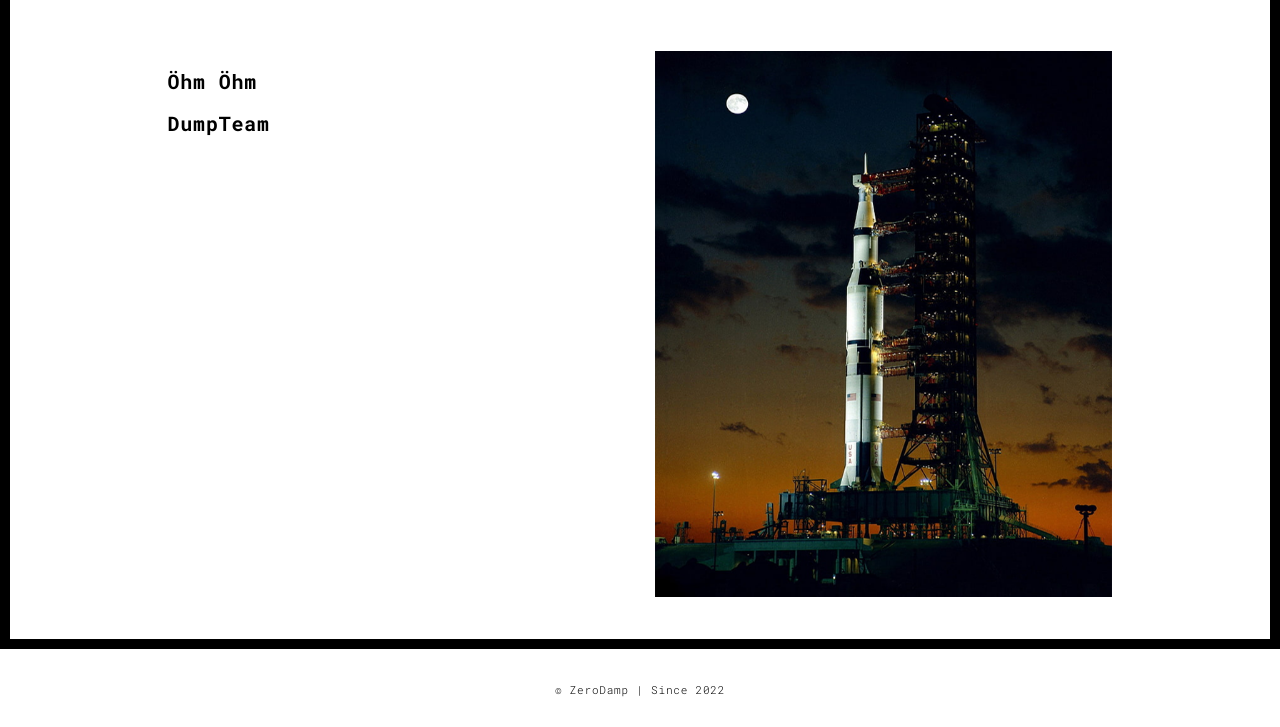
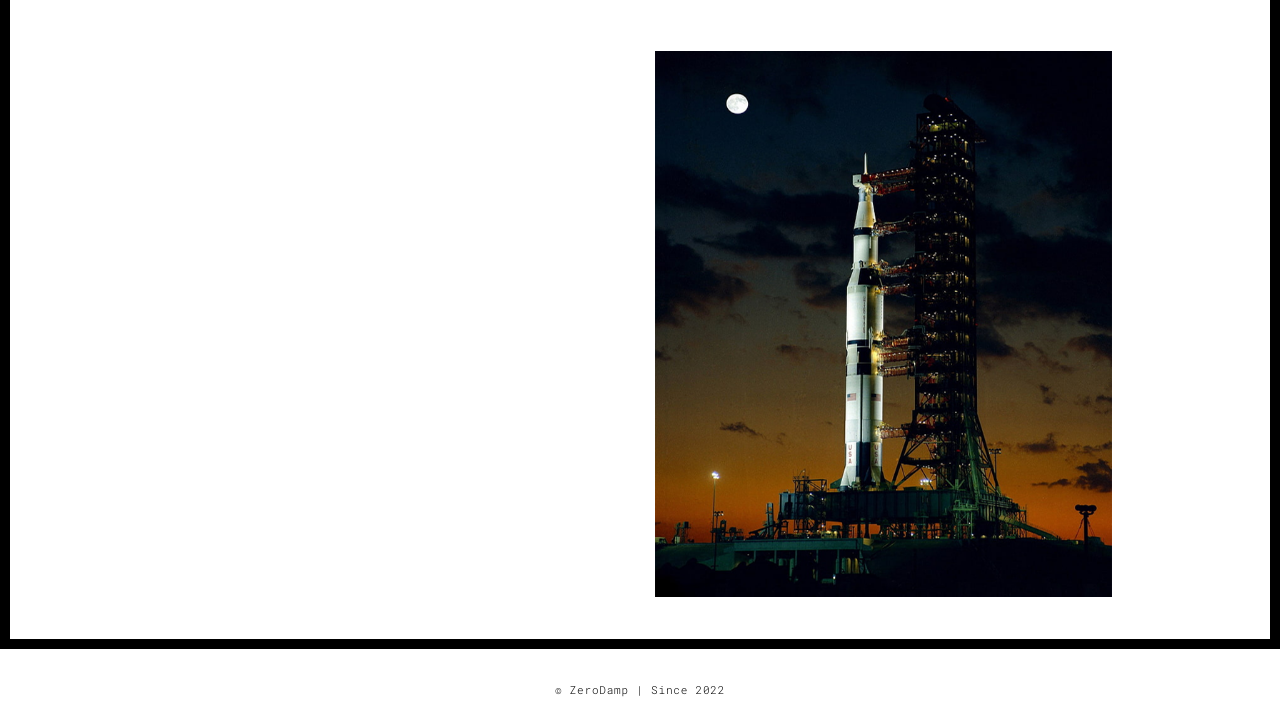
Before and after one commit to zerodamp/zerodamp.github.io, a plain HTML site: page about.html in a window 1280 px wide. Shown: the part 151-878 px from the top of the page. Drawn offline with Linux system fonts and the light colour scheme.

Commit message:
Update about.html

```diff
--- a/about.html
+++ b/about.html
@@ -59,10 +59,10 @@
             <div class="col-md-10 col-md-offset-1">
               <div class="row">
                 <div class="col-xs-12 col-md-6">
-                  <h3>Öhm Öhm</h3>
+                  <h3></h3>
                   <p>
                   </h3>
-                  <h3>DumpTeam</h3>
+                  <h3></h3>
                   <p></h3>
 
                 </div>
```
